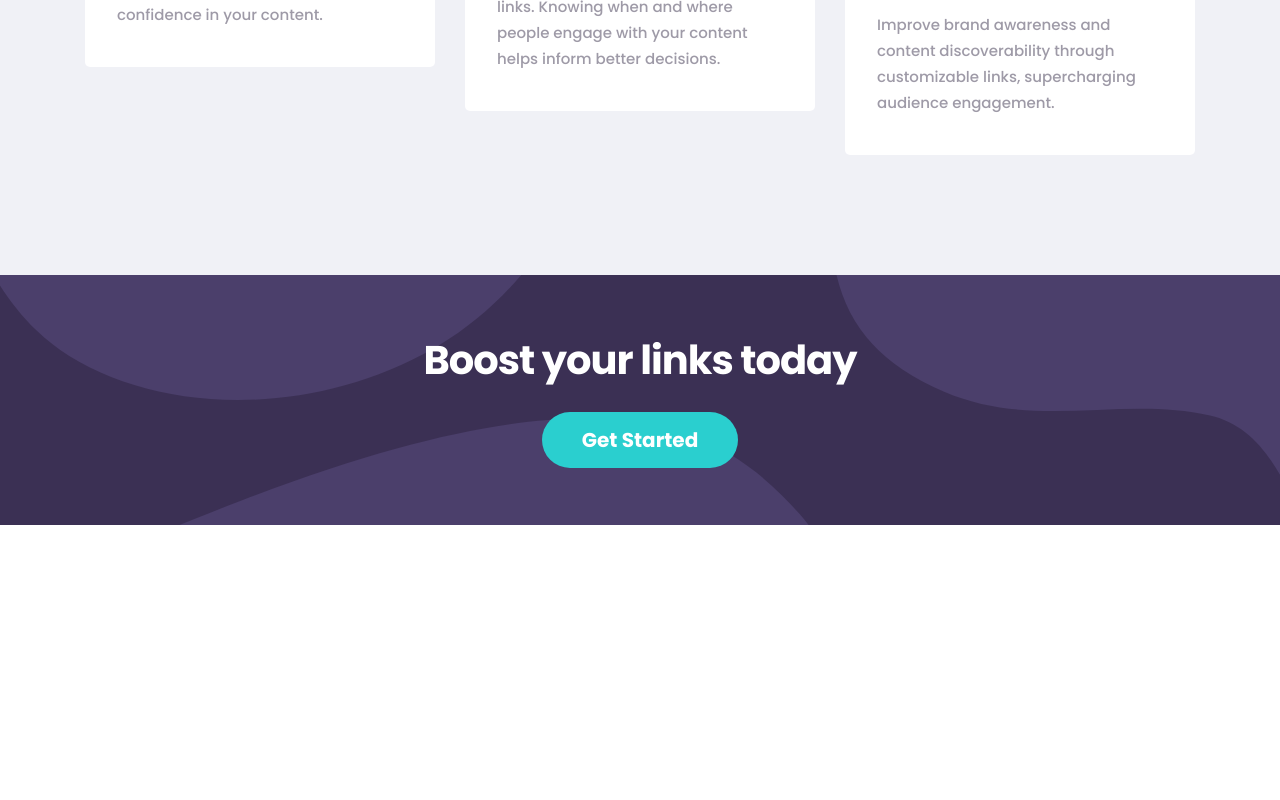
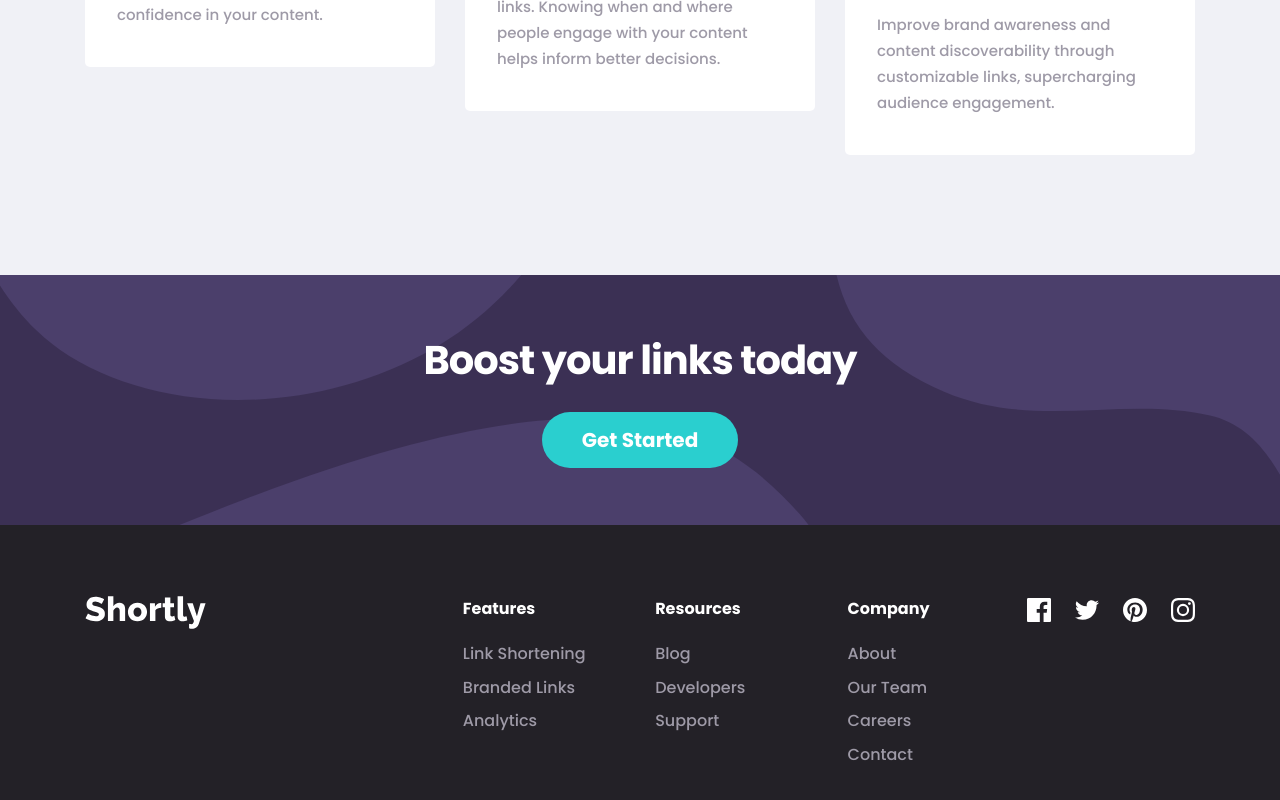
Before and after one commit to ksenius/url-shortening-app, a Vue app: page / in a window 1280 px wide. Shown: the part 1435-2235 px from the top of the page. Before the commit the page ends 1960 px from the top, so only its background shows below. Built offline with nearby package versions, Linux system fonts and the light colour scheme.

Commit message:
Create footer component

```diff
--- /dev/null
+++ b/src/components/Footer.vue
@@ -0,0 +1,163 @@
+<template>
+  <footer class="footer">
+    <Container class="footer__container">
+      <Logo :isWhite="true" class="footer__logo" />
+      <NavList
+        class="footer__nav-list"
+        v-for="(navList, index) in navLists"
+        :key="index"
+        :heading="navList.heading"
+        :items="navList.items"
+        :class="`footer__nav-list_${index + 1}`"
+      />
+      <div class="footer__socials">
+        <a
+          class="footer__social-link"
+          v-for="(link, index) in socials"
+          :key="index"
+          :href="link.url"
+          target="_blank"
+        >
+          <svg
+            xmlns="http://www.w3.org/2000/svg"
+            class="footer__social-icon"
+            aria-hidden="true"
+          >
+            <use :xlink:href="`#${link.icon}`"></use>
+          </svg>
+          <span class="sr-only">{{ link.name }}</span>
+        </a>
+      </div>
+    </Container>
+  </footer>
+</template>
+
+<script>
+import Container from './Container';
+import Logo from './Logo';
+import NavList from './NavList';
+
+export default {
+  name: 'Footer',
+  components: {
+    Container,
+    Logo,
+    NavList,
+  },
+  props: {
+    navLists: Array,
+    socials: Array,
+  },
+};
+</script>
+
+<style lang="scss">
+.footer {
+  position: relative;
+  background: $very-dark-violet;
+  padding: 5.5rem 0;
+
+  @include screen-sm {
+    padding: 7.1rem 0;
+  }
+
+  &__container {
+    display: grid;
+    grid-template-columns: 1fr;
+    grid-template-areas:
+      'logo'
+      'nav1'
+      'nav2'
+      'nav3'
+      'socials';
+    row-gap: 5rem;
+
+    @include tablet {
+      grid-template-columns: 1.5fr repeat(3, 1fr);
+      grid-template-areas:
+        'logo nav1 nav2 nav3'
+        'socials nav1 nav2 nav3';
+      gap: 0 3.2rem;
+    }
+
+    @include screen-sm {
+      grid-template-columns: 2fr repeat(3, 1fr) 18rem;
+      grid-template-areas: 'logo nav1 nav2 nav3 socials';
+    }
+  }
+
+  &__logo {
+    grid-area: logo;
+    justify-self: center;
+
+    @include tablet {
+      justify-self: stretch;
+    }
+  }
+
+  &__nav-list {
+    text-align: center;
+
+    @include tablet {
+      text-align: left;
+    }
+
+    @include screen-md {
+      margin-top: 0.4rem;
+      margin-left: 2.5rem;
+    }
+
+    &_1 {
+      grid-area: nav1;
+    }
+
+    &_2 {
+      grid-area: nav2;
+    }
+
+    &_3 {
+      grid-area: nav3;
+    }
+  }
+
+  &__socials {
+    grid-area: socials;
+    @include flexbox(false, null, center);
+
+    @include tablet {
+      justify-content: flex-start;
+    }
+
+    @include screen-sm {
+      justify-content: flex-end;
+      margin-top: 0.2rem;
+    }
+  }
+
+  &__social-link {
+    display: block;
+    width: 2.4rem;
+    height: 2.4rem;
+    text-decoration: none;
+
+    &:not(:last-child) {
+      margin-right: 2rem;
+
+      @include screen-md {
+        margin-right: 2.4rem;
+      }
+    }
+  }
+
+  &__social-icon {
+    width: 100%;
+    height: 100%;
+    fill: #fff;
+    transition: 0.5s;
+  }
+
+  &__social-link:hover &__social-icon {
+    fill: $cyan;
+  }
+}
+</style>
--- a/src/views/Home.vue
+++ b/src/views/Home.vue
@@ -17,6 +17,7 @@
       :cards="features.cards"
     />
     <Cta :heading="cta.heading" />
+    <Footer :navLists="footer.navLists" :socials="footer.socials" />
   </div>
 </template>
 
@@ -26,6 +27,7 @@ import Intro from '@components/Intro';
 import Shortener from '@components/Shortener';
 import Features from '@components/Features';
 import Cta from '@components/Cta';
+import Footer from '@components/Footer';
 
 import data from './data.json';
 
@@ -37,6 +39,7 @@ export default {
     Shortener,
     Features,
     Cta,
+    Footer,
   },
   data() {
     return {
@@ -44,6 +47,10 @@ export default {
       intro: data.intro,
       features: data.features,
       cta: data.cta,
+      footer: {
+        navLists: data.footerNav,
+        socials: data.socials,
+      },
     };
   },
 };
```
